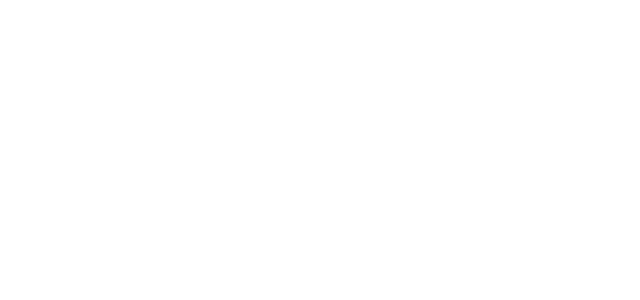
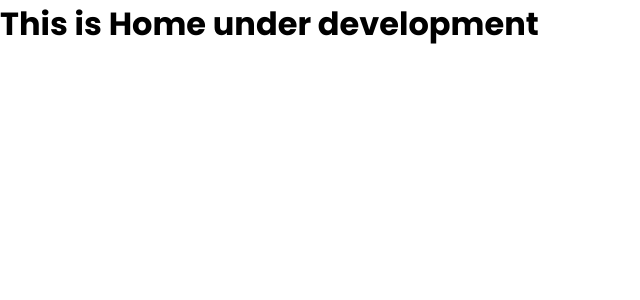
Before and after one commit to saran-3012/link-hub, a React (Vite) app in the folder client/: page / in a window 1280 px wide. Shown: the top 300 px of the page, without its empty margins (0-640 px from the left). Built offline with nearby package versions, Linux system fonts and the light colour scheme.

Commit message:
Marked for dev

```diff
--- a/client/src/components/Card/Card.css
+++ b/client/src/components/Card/Card.css
@@ -8,6 +8,7 @@
     box-shadow: 1px 1px 8px rgba(0, 0, 0, 0.1);
     overflow: hidden;
     cursor: pointer;
+    transition: all 150ms;
 }
 
 .card:hover{
--- a/client/src/pages/Dashboard/Dashboard.jsx
+++ b/client/src/pages/Dashboard/Dashboard.jsx
@@ -4,6 +4,9 @@
 const Dashboard = () => {
     return (
         <section>
+            <h1>
+                This is Dashboard under development
+            </h1>
             {/* This should be taken care later */}
         </section>
     )
--- a/client/src/pages/Home/Home.jsx
+++ b/client/src/pages/Home/Home.jsx
@@ -4,6 +4,9 @@
 const Home = () => {
     return (
         <main>
+            <h1>
+                This is Home under development
+            </h1>
             {/* This should be taken care later */}
         </main>
     )
```
